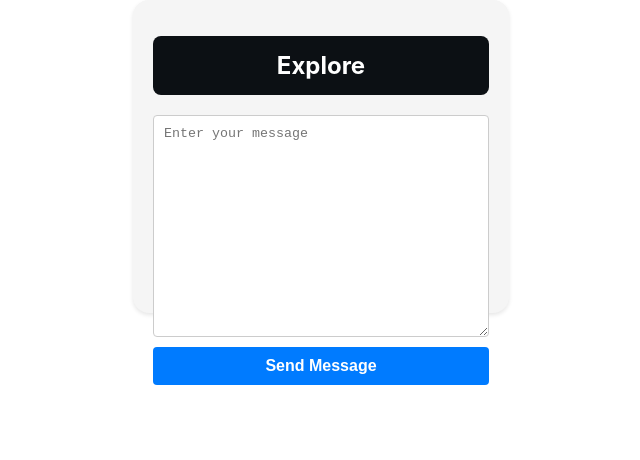
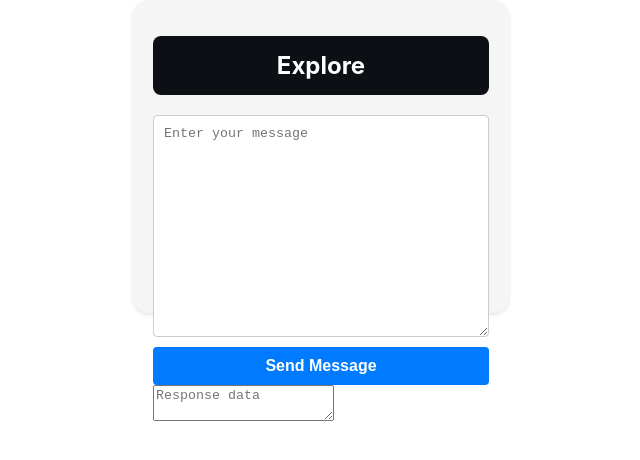
Before and after one commit to basantagoswami/jovian-hackathon-frontend, a React (Create React App) app: page /explore in a window 1280 px wide. Shown: the top 460 px of the page, without its empty margins (319-959 px from the left). Built offline with nearby package versions, Linux system fonts and the light colour scheme.

Commit message:
feat: api/explore

```diff
--- a/src/components/Login.js
+++ b/src/components/Login.js
@@ -2,6 +2,7 @@ import React, { useState } from 'react';
 import { useNavigate } from 'react-router-dom';
 import axios from 'axios';
 import './Login.css';
+
 const Login = () => {
   const navigate = useNavigate();
   const [username, setUsername] = useState('');
@@ -13,7 +14,12 @@ const Login = () => {
       const host = 'https://jovian-hackathon-backend.vercel.app';
 
       const response = await axios.post(`${host}/auth/login`, { username, password });
-      console.log(response.data);
+      const access_token = response.data.access_token;
+
+      // Store the access_token in cookie or local storage
+      // Example: using local storage
+      localStorage.setItem('access_token', access_token);
+
       // Redirect to the home page after successful login
       navigate('/explore');
     } catch (error) {
--- a/src/components/pages/Explore.js
+++ b/src/components/pages/Explore.js
@@ -8,7 +8,8 @@ const Explore = () => {
   const [isSending, setIsSending] = useState(false);
   const [sendSuccess, setSendSuccess] = useState(false);
   const [sendError, setSendError] = useState('');
-  const [token, setToken] = useState('');
+  const [responseData, setResponseData] = useState(''); // New state variable for response data
+  const access_token = localStorage.getItem('access_token');
 
   const handleSendMessage = async () => {
     try {
@@ -17,13 +18,23 @@ const Explore = () => {
       setSendError('');
 
       // Make API call to send message
-      const headers = { Authorization: `Bearer ${token}` };
-      const response = await axios.post(`${host}/places/explore`, { promtText }, { headers });
+      const headers = {
+        Authorization: access_token,
+        'Content-Type': 'application/json',
+        Accept: 'application/json',
+      };
+      const response = await axios.post(
+        `${host}/places/explore`,
+        { promtText },
+        { headers }
+      );
       console.log(response.data);
+
       // Handle successful message sending
       setIsSending(false);
       setSendSuccess(true);
       setPromtText('');
+      setResponseData(response.data); // Store the response data in state
     } catch (error) {
       console.error(error);
       // Handle message sending error
@@ -47,6 +58,14 @@ const Explore = () => {
       </div>
       {sendSuccess && <p className="success-message">Message sent successfully!</p>}
       {sendError && <p className="error-message">{sendError}</p>}
+
+      {/* Display the response data */}
+      <textarea
+        className="response-textarea"
+        placeholder="Response data"
+        value={responseData}
+        readOnly
+      />
     </div>
   );
 };
```
